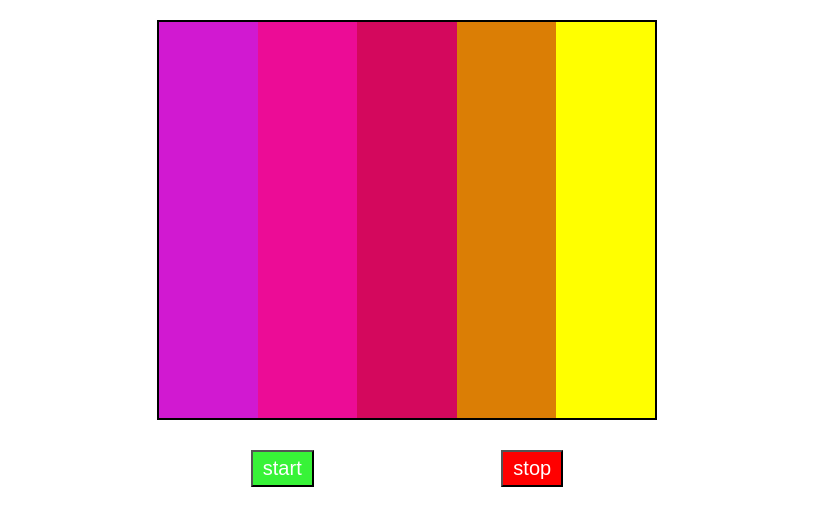
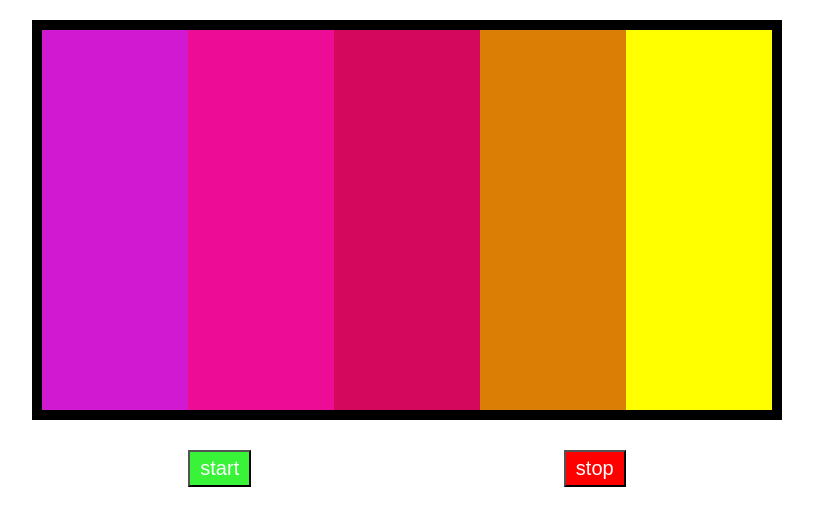
Before and after one commit to 72670394my/boxanimation, a plain HTML site: page index.html in a window 1280 px wide. Shown: the whole page, without its empty margins (233-1046 px from the left). Drawn offline with Linux system fonts and the light colour scheme.

Commit message:
Update index.html

```diff
--- a/index.html
+++ b/index.html
@@ -11,22 +11,27 @@
         padding: 0px;
         box-sizing: border-box;
         }
+        .box-wrapper{
+         transform: rotateX(180deg);
+        }
         .container{
             margin: 20px auto;
-            width: 500px;
+            width: 750px;
             height: 400px;
-            border: 2px solid #000;
+            border: 10px solid #000;
             display:flex;
-            transform: rotateY(180)
+            background-color:#000;
         }
         .child{
-            width: 20%;
+            width: 25%;
             height: 100%;
-            background-position: bottom;
+
         }
+
          #div1{
              background-color: rgb(209, 25, 209);
          }
+
          #div2{
              background-color: rgb(236, 12, 150);
          }
@@ -39,12 +44,17 @@
          #div5{
              background-color: yellow;
          }
+
          .button-section{
             margin: 30px auto;
 
-              width: 500px;
+              width: 750px;
               display: flex;
               justify-content: space-around;
+         }
+         .button-section{
+           border:none;
+           outline:none;
          }
          .start{
 
@@ -54,7 +64,6 @@
          .stop{
 
              background-color: red;
-             animation:but;
 
          }
          .start,.stop{
@@ -62,12 +71,12 @@
             font-size: 20px;
             padding: 5px 10px;
          }
-        @keyframes but {
-
-        }
     </style>
 </head>
 <body>
+<div class="box-wrapper">
+
+
 <div class="container">
     <div class="child" id="div1"></div>
     <div class="child" id="div2"></div>
@@ -75,9 +84,10 @@
     <div class="child" id="div4"></div>
     <div class="child" id="div5"></div>
 </div>
+</div>
 <div class="button-section">
     <button class="start" onclick="start()">start</button>
-    <button class="stop">stop</button>
+    <button class="stop" onclick="stop()">stop</button>
 </div>
 </body>
 <script>
@@ -86,8 +96,27 @@
     let box3=document.querySelector('#div3');
     let box4=document.querySelector('#div4');
     let box5=document.querySelector('#div5');
+    let flag=true;
+
     function start(){
+
+    if(!flag){
+    return 0;
+    }
         box1.style.height=(`${Math.random()*100}%`);
+          box2.style.height=(`${Math.random()*100}%`);
+            box3.style.height=(`${Math.random()*100}%`);
+              box4.style.height=(`${Math.random()*100}%`);
+                box5.style.height=(`${Math.random()*100}%`);
+                setTimeout(()=>{
+                start()
+                },1500);
+
+
+          }
+    function stop(){
+    flag=false;
     }
+
 </script>
 </html>
```
